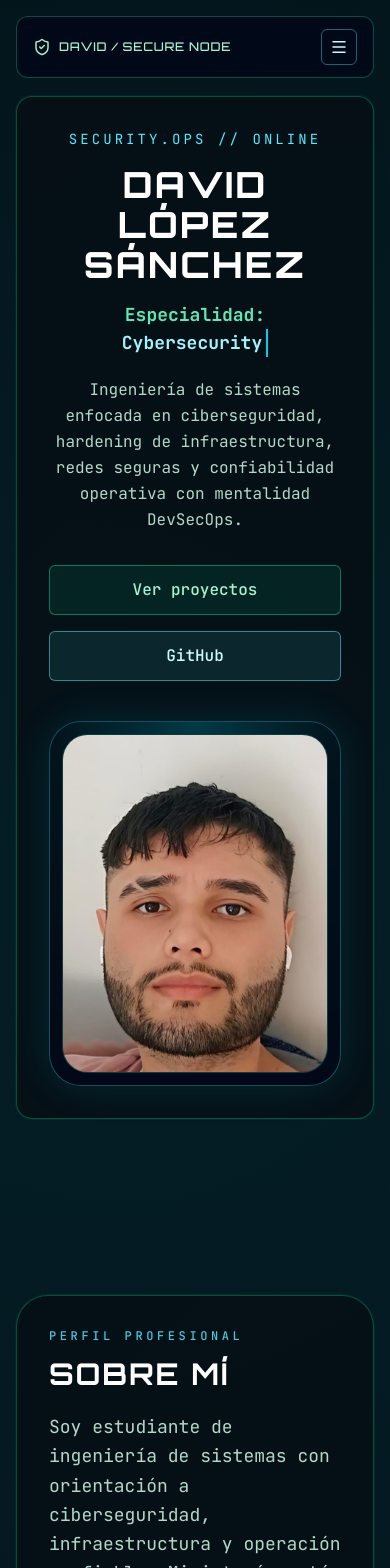
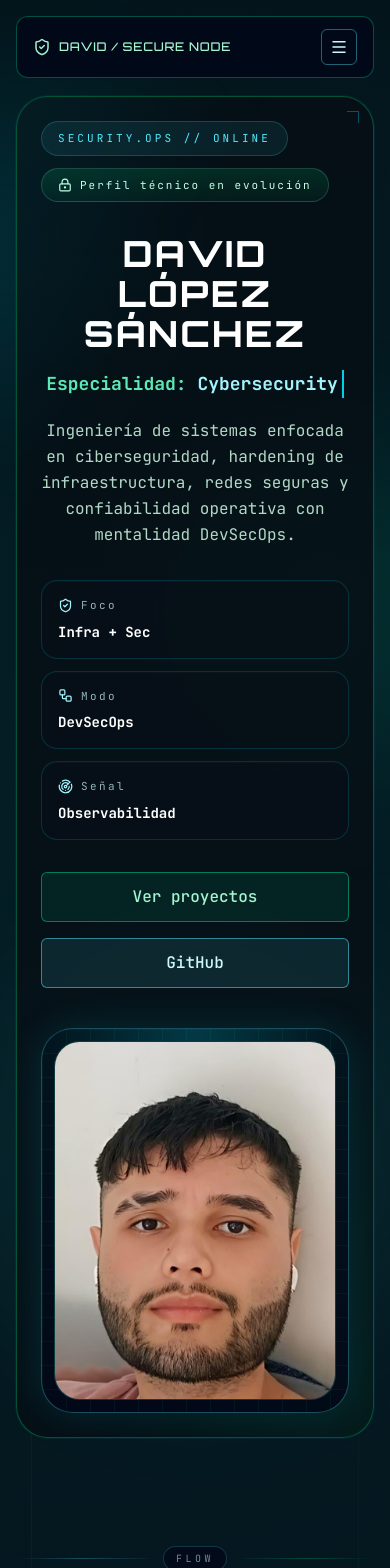
Before and after one commit to davidlszz/portafolio-david, a Next.js app: page / in a window 390 px wide. Shown: the top 1568 px of the page. Built offline with nearby package versions, Linux system fonts and the light colour scheme.

Commit message:
feat: add premium visual layer to hero and projects

```diff
--- a/app/globals.css
+++ b/app/globals.css
@@ -88,19 +88,45 @@ body::after {
   box-shadow:
     0 0 0 1px rgba(0, 229, 255, 0.08),
     0 0 24px rgba(0, 255, 136, 0.08);
+  position: relative;
+  overflow: hidden;
+}
+
+.section-shell::before {
+  content: "";
+  position: absolute;
+  inset: 0;
+  pointer-events: none;
+  background:
+    linear-gradient(120deg, rgba(0, 229, 255, 0.08), transparent 24%),
+    linear-gradient(300deg, rgba(0, 255, 136, 0.08), transparent 26%);
+  opacity: 0.7;
+}
+
+.section-shell::after {
+  content: "";
+  position: absolute;
+  top: 14px;
+  right: 14px;
+  height: 12px;
+  width: 12px;
+  border-top: 1px solid rgba(0, 229, 255, 0.32);
+  border-right: 1px solid rgba(0, 229, 255, 0.32);
 }
 
 .interactive-card {
   transition:
     transform 180ms ease,
     border-color 180ms ease,
-    background-color 180ms ease;
+    background-color 180ms ease,
+    box-shadow 180ms ease;
   will-change: transform;
 }
 
 @media (hover: hover) and (pointer: fine) {
   .interactive-card:hover {
     transform: translateY(-3px);
+    box-shadow: 0 16px 32px rgba(0, 0, 0, 0.18);
   }
 }
 
@@ -151,6 +177,25 @@ body::after {
   color: #9df7ff;
 }
 
+.cyber-metric {
+  border: 1px solid rgba(0, 229, 255, 0.16);
+  background: rgba(7, 16, 24, 0.78);
+  box-shadow: inset 0 1px 0 rgba(255, 255, 255, 0.02);
+}
+
+.cyber-grid-panel {
+  background-image:
+    linear-gradient(rgba(0, 229, 255, 0.05) 1px, transparent 1px),
+    linear-gradient(90deg, rgba(0, 255, 136, 0.05) 1px, transparent 1px);
+  background-size: 24px 24px;
+}
+
+.cyber-badge {
+  border: 1px solid rgba(126, 255, 199, 0.18);
+  background: linear-gradient(180deg, rgba(0, 255, 136, 0.12), rgba(0, 255, 136, 0.05));
+  color: #c8ffe4;
+}
+
 .cyber-link {
   color: #7effc7;
   transition: color 0.2s ease;
--- a/app/page.tsx
+++ b/app/page.tsx
@@ -8,19 +8,32 @@ import CyberParticles from "@/components/CyberParticles";
 import Navbar from "@/components/Navbar";
 import Footer from "@/components/Footer";
 import { LanguageProvider } from "@/components/LanguageContext";
+import SectionDivider from "@/components/SectionDivider";
 
 export default function Home() {
   return (
     <LanguageProvider>
       <main className="relative isolate">
         <CyberParticles />
+        <div className="pointer-events-none absolute inset-0 -z-10 overflow-hidden">
+          <div className="absolute left-[-8rem] top-24 h-72 w-72 rounded-full bg-cyan-400/10 blur-3xl" />
+          <div className="absolute right-[-6rem] top-[28rem] h-80 w-80 rounded-full bg-emerald-400/10 blur-3xl" />
+          <div className="absolute left-1/2 top-[58rem] h-[28rem] w-[28rem] -translate-x-1/2 rounded-full bg-cyan-300/6 blur-3xl" />
+          <div className="absolute inset-y-0 left-[8%] w-px bg-gradient-to-b from-transparent via-cyan-300/10 to-transparent" />
+          <div className="absolute inset-y-0 right-[8%] w-px bg-gradient-to-b from-transparent via-emerald-400/10 to-transparent" />
+        </div>
         <Navbar />
         <div className="relative z-10">
           <Hero />
+          <SectionDivider />
           <About />
+          <SectionDivider />
           <Stack />
+          <SectionDivider />
           <Projects />
+          <SectionDivider />
           <Enfoque />
+          <SectionDivider />
           <Contacto />
           <Footer />
         </div>
--- a/components/Hero.tsx
+++ b/components/Hero.tsx
@@ -2,8 +2,22 @@
 
 import Image from "next/image";
 import { motion, useReducedMotion } from "framer-motion";
+import { LockKeyhole, Radar, ShieldCheck, Workflow } from "lucide-react";
 import { useEffect, useMemo, useState } from "react";
 import { useLanguage } from "./LanguageContext";
+
+const heroMetrics = {
+  es: [
+    { label: "Foco", value: "Infra + Sec", icon: ShieldCheck },
+    { label: "Modo", value: "DevSecOps", icon: Workflow },
+    { label: "Señal", value: "Observabilidad", icon: Radar },
+  ],
+  en: [
+    { label: "Focus", value: "Infra + Sec", icon: ShieldCheck },
+    { label: "Mode", value: "DevSecOps", icon: Workflow },
+    { label: "Signal", value: "Observability", icon: Radar },
+  ],
+} as const;
 
 export default function Hero() {
   const { lang } = useLanguage();
@@ -16,6 +30,7 @@ export default function Hero() {
         : ["Cybersecurity", "Infrastructure", "DevSecOps"],
     [lang],
   );
+  const metrics = heroMetrics[lang];
   const [wordIndex, setWordIndex] = useState(0);
 
   useEffect(() => {
@@ -33,13 +48,12 @@ export default function Hero() {
   return (
     <section
       id="home"
-      className="relative flex min-h-[90svh] scroll-mt-28 items-center justify-center px-4 py-24 md:min-h-screen md:px-6"
+      className="relative flex min-h-[92svh] scroll-mt-28 items-center justify-center px-4 py-24 md:min-h-screen md:px-6"
     >
-      <div className="section-shell w-full max-w-5xl rounded-2xl p-8 md:p-12">
-        <div className="grid items-center gap-10 md:grid-cols-[1.35fr_0.85fr]">
-          <div className="text-center md:text-left">
+      <div className="section-shell w-full max-w-6xl rounded-[2rem] p-6 md:p-12">
+        <div className="mb-8 flex flex-wrap items-center justify-between gap-3">
           <motion.p
-              className="mb-4 font-mono text-sm tracking-[0.22em] text-cyan-300"
+            className="rounded-full border border-cyan-300/18 bg-cyan-300/8 px-4 py-2 font-mono text-[11px] tracking-[0.28em] text-cyan-300"
             initial={{ opacity: 0, y: -20 }}
             animate={{ opacity: 1, y: 0 }}
             transition={{ duration: 0.6 }}
@@ -47,6 +61,19 @@ export default function Hero() {
             SECURITY.OPS // ONLINE
           </motion.p>
 
+          <motion.div
+            className="cyber-badge inline-flex items-center gap-2 rounded-full px-4 py-2 text-[11px] tracking-[0.18em]"
+            initial={{ opacity: 0, y: -14 }}
+            animate={{ opacity: 1, y: 0 }}
+            transition={{ duration: 0.6, delay: 0.08 }}
+          >
+            <LockKeyhole size={14} />
+            {lang === "es" ? "Perfil técnico en evolución" : "Technical profile in progress"}
+          </motion.div>
+        </div>
+
+        <div className="grid items-center gap-10 md:grid-cols-[1.35fr_0.85fr]">
+          <div className="text-center md:text-left">
             <motion.h1
               className="cyber-title mb-4 text-4xl font-extrabold text-white md:text-6xl"
               initial={{ opacity: 0, y: 24 }}
@@ -78,9 +105,29 @@ export default function Hero() {
               transition={{ duration: 0.75, delay: 0.2 }}
             >
               {lang === "es"
-                ? "Ingenier\u00eda de sistemas enfocada en ciberseguridad, hardening de infraestructura, redes seguras y confiabilidad operativa con mentalidad DevSecOps."
+                ? "Ingeniería de sistemas enfocada en ciberseguridad, hardening de infraestructura, redes seguras y confiabilidad operativa con mentalidad DevSecOps."
                 : "Systems engineering focused on cybersecurity, infrastructure hardening, secure networking, and operational reliability with a DevSecOps mindset."}
             </motion.p>
+
+            <motion.div
+              className="mb-8 grid gap-3 sm:grid-cols-3"
+              initial={{ opacity: 0, y: 18 }}
+              animate={{ opacity: 1, y: 0 }}
+              transition={{ duration: 0.55, delay: 0.28 }}
+            >
+              {metrics.map((metric) => (
+                <div
+                  key={metric.label}
+                  className="cyber-metric rounded-2xl px-4 py-4 text-left"
+                >
+                  <div className="mb-2 flex items-center gap-2 text-cyan-200">
+                    <metric.icon size={15} />
+                    <span className="text-[11px] tracking-[0.22em] text-cyan-100/70">{metric.label}</span>
+                  </div>
+                  <p className="text-sm font-semibold text-white">{metric.value}</p>
+                </div>
+              ))}
+            </motion.div>
 
             <motion.div
               className="flex flex-col justify-center gap-4 sm:flex-row md:justify-start"
@@ -111,8 +158,11 @@ export default function Hero() {
             animate={{ opacity: 1, scale: 1, y: 0 }}
             transition={{ duration: 0.6, delay: 0.18 }}
           >
-            <div className="relative mx-auto aspect-[4/5] overflow-hidden rounded-[2rem] border border-cyan-300/30 bg-slate-950/75 p-3 shadow-[0_0_40px_rgba(0,229,255,0.12)]">
+            <div className="cyber-grid-panel relative mx-auto aspect-[4/5] overflow-hidden rounded-[2rem] border border-cyan-300/30 bg-slate-950/75 p-3 shadow-[0_0_40px_rgba(0,229,255,0.12)]">
               <div className="absolute inset-0 bg-[radial-gradient(circle_at_top,rgba(0,229,255,0.18),transparent_36%),linear-gradient(180deg,rgba(0,255,136,0.05),transparent)]" />
+              <div className="absolute left-4 top-4 rounded-full border border-emerald-400/20 bg-slate-950/75 px-3 py-1 text-[10px] tracking-[0.24em] text-emerald-200">
+                {lang === "es" ? "IDENTIDAD" : "IDENTITY"}
+              </div>
               <div className="relative h-full overflow-hidden rounded-[1.6rem] border border-emerald-400/20 bg-slate-900">
                 {hasProfileImage ? (
                   <Image
--- a/components/Projects.tsx
+++ b/components/Projects.tsx
@@ -1,7 +1,17 @@
 "use client";
 
 import FadeInSection from "./FadeInSection";
-import { BellRing, Lock, Network, ShieldCheck, TerminalSquare, Waypoints, Workflow } from "lucide-react";
+import {
+  BellRing,
+  CircleCheckBig,
+  Layers3,
+  Lock,
+  Network,
+  ShieldCheck,
+  TerminalSquare,
+  Waypoints,
+  Workflow,
+} from "lucide-react";
 import { SiGithubactions, SiGit, SiLinux, SiNginx } from "react-icons/si";
 import { useLanguage } from "./LanguageContext";
 
@@ -12,8 +22,10 @@ export default function Projects() {
       title: lang === "es" ? "Hardening de servidor VPS" : "VPS server hardening",
       description:
         lang === "es"
-          ? "Fortalecimiento de un servidor Linux con Nginx, pol\u00edticas SSH, m\u00ednimo privilegio y TLS para tr\u00e1fico cifrado."
+          ? "Fortalecimiento de un servidor Linux con Nginx, políticas SSH, mínimo privilegio y TLS para tráfico cifrado."
           : "Linux server hardening with Nginx, SSH policies, least privilege, and TLS for encrypted traffic.",
+      ribbon: lang === "es" ? "Infraestructura" : "Infrastructure",
+      status: lang === "es" ? "Blueprint activo" : "Active blueprint",
       tags: [
         { label: "Linux", icon: SiLinux, type: "react-icons" },
         { label: "Nginx", icon: SiNginx, type: "react-icons" },
@@ -26,8 +38,10 @@ export default function Projects() {
       title: lang === "es" ? "Pipeline CI/CD con controles" : "Controlled CI/CD pipeline",
       description:
         lang === "es"
-          ? "Pipeline de despliegue con validaciones automatizadas, versionado seguro y reducci\u00f3n de cambios manuales en producci\u00f3n."
+          ? "Pipeline de despliegue con validaciones automatizadas, versionado seguro y reducción de cambios manuales en producción."
           : "Deployment pipeline with automated validations, secure versioning, and reduced manual changes in production.",
+      ribbon: "DevSecOps",
+      status: lang === "es" ? "Entrega segura" : "Secure delivery",
       tags: [
         { label: "Git", icon: SiGit, type: "react-icons" },
         { label: "CI/CD", icon: SiGithubactions, type: "react-icons" },
@@ -39,8 +53,10 @@ export default function Projects() {
       title: lang === "es" ? "Laboratorio Blue Team" : "Blue Team lab",
       description:
         lang === "es"
-          ? "Escenarios de monitoreo con recolecci\u00f3n de logs, detecci\u00f3n de anomal\u00edas y respuesta inicial para bajar MTTR."
+          ? "Escenarios de monitoreo con recolección de logs, detección de anomalías y respuesta inicial para bajar MTTR."
           : "Monitoring scenarios with log collection, anomaly detection, and first-response workflows to reduce MTTR.",
+      ribbon: lang === "es" ? "Detección" : "Detection",
+      status: lang === "es" ? "Observabilidad" : "Observability",
       tags: [
         { label: "Logs", icon: TerminalSquare, type: "lucide" },
         { label: "Alerting", icon: BellRing, type: "lucide" },
@@ -49,11 +65,13 @@ export default function Projects() {
       ],
     },
     {
-      title: lang === "es" ? "Segmentaci\u00f3n de red" : "Network segmentation",
+      title: lang === "es" ? "Segmentación de red" : "Network segmentation",
       description:
         lang === "es"
-          ? "Dise\u00f1o de segmentaci\u00f3n por subredes para separar servicios cr\u00edticos, reducir movimiento lateral y mejorar control de acceso."
+          ? "Diseño de segmentación por subredes para separar servicios críticos, reducir movimiento lateral y mejorar control de acceso."
           : "Subnet-based segmentation to isolate critical services, reduce lateral movement, and improve access control.",
+      ribbon: lang === "es" ? "Arquitectura" : "Architecture",
+      status: lang === "es" ? "Defensa en capas" : "Defense in depth",
       tags: [
         { label: "TCP/IP", icon: Network, type: "lucide" },
         { label: "Subnetting", icon: Waypoints, type: "lucide" },
@@ -68,19 +86,77 @@ export default function Projects() {
       className="content-section flex min-h-[78svh] scroll-mt-28 items-center px-4 py-20 md:min-h-screen md:px-6"
     >
       <FadeInSection>
-        <div className="section-shell mx-auto max-w-5xl rounded-2xl p-8 md:p-12">
-          <h2 className="cyber-title mb-10 text-3xl font-bold text-white md:text-4xl">
+        <div className="section-shell mx-auto max-w-6xl overflow-hidden rounded-[2rem] p-8 md:p-12">
+          <div className="mb-10 grid gap-8 lg:grid-cols-[1.15fr_0.85fr]">
+            <div>
+              <p className="mb-3 text-xs font-medium tracking-[0.3em] text-cyan-300/85">
+                {lang === "es" ? "CASOS DE CONSTRUCCIÓN" : "BUILD CASES"}
+              </p>
+              <h2 className="cyber-title mb-5 text-3xl font-bold text-white md:text-4xl">
                 {lang === "es" ? "Proyectos" : "Projects"}
               </h2>
+              <p className="cyber-text max-w-3xl text-base leading-relaxed md:text-lg">
+                {lang === "es"
+                  ? "Cada proyecto está pensado como una pieza técnica presentable: con arquitectura clara, foco operativo y una narrativa que conecta seguridad, infraestructura y ejecución real."
+                  : "Each project is designed as a presentable technical artifact: with clear architecture, operational focus, and a narrative that connects security, infrastructure, and real execution."}
+              </p>
+            </div>
+
+            <div className="cyber-grid-panel rounded-[1.6rem] border border-cyan-300/18 bg-slate-950/65 p-6">
+              <div className="mb-5 flex items-center gap-3">
+                <div className="rounded-2xl border border-emerald-400/20 bg-emerald-400/10 p-3 text-emerald-200">
+                  <Layers3 size={20} />
+                </div>
+                <div>
+                  <p className="text-sm font-semibold text-white">
+                    {lang === "es" ? "Criterio de portafolio" : "Portfolio criteria"}
+                  </p>
+                  <p className="text-sm text-cyan-100/70">
+                    {lang === "es" ? "Mostrar diseño, operación y trazabilidad" : "Show design, operations, and traceability"}
+                  </p>
+                </div>
+              </div>
+
+              <div className="grid gap-3">
+                {[
+                  lang === "es" ? "Arquitectura defendible" : "Defensible architecture",
+                  lang === "es" ? "Tecnologías visibles" : "Visible technologies",
+                  lang === "es" ? "Narrativa profesional" : "Professional narrative",
+                ].map((item) => (
+                  <div
+                    key={item}
+                    className="rounded-xl border border-cyan-300/15 bg-slate-900/80 px-4 py-3"
+                  >
+                    <div className="flex items-center gap-3">
+                      <CircleCheckBig size={16} className="text-emerald-200" />
+                      <span className="text-sm text-cyan-100/85">{item}</span>
+                    </div>
+                  </div>
+                ))}
+              </div>
+            </div>
+          </div>
 
           <div className="grid gap-6 md:grid-cols-2">
             {projects.map((project) => (
               <article
                 key={project.title}
-                className="interactive-card group rounded-xl border border-cyan-300/25 bg-slate-950/60 p-6 hover:border-cyan-300/55"
+                className="interactive-card relative overflow-hidden rounded-[1.6rem] border border-cyan-300/25 bg-slate-950/60 p-6 hover:border-cyan-300/55"
               >
+                <div className="pointer-events-none absolute inset-0 bg-[radial-gradient(circle_at_top_right,rgba(0,229,255,0.12),transparent_30%),linear-gradient(180deg,rgba(0,255,136,0.04),transparent_45%)]" />
+                <div className="relative">
+                  <div className="mb-5 flex flex-wrap items-center justify-between gap-3">
+                    <span className="rounded-full border border-cyan-300/18 bg-cyan-300/8 px-3 py-1 text-[11px] tracking-[0.2em] text-cyan-100/75">
+                      {project.ribbon}
+                    </span>
+                    <span className="rounded-full border border-emerald-400/18 bg-emerald-400/8 px-3 py-1 text-[11px] tracking-[0.16em] text-emerald-200">
+                      {project.status}
+                    </span>
+                  </div>
+
                   <h3 className="mb-3 text-xl font-semibold text-cyan-100">{project.title}</h3>
-                <p className="cyber-text mb-4 text-sm leading-relaxed">{project.description}</p>
+                  <p className="cyber-text mb-5 text-sm leading-relaxed">{project.description}</p>
+
                   <div className="flex flex-wrap gap-2">
                     {project.tags.map((tag) => (
                       <span
@@ -92,6 +168,7 @@ export default function Projects() {
                       </span>
                     ))}
                   </div>
+                </div>
               </article>
             ))}
           </div>
--- /dev/null
+++ b/components/SectionDivider.tsx
@@ -0,0 +1,13 @@
+"use client";
+
+export default function SectionDivider() {
+  return (
+    <div className="pointer-events-none relative mx-auto flex w-full max-w-6xl items-center gap-4 px-4 py-3 md:px-6">
+      <div className="h-px flex-1 bg-gradient-to-r from-transparent via-cyan-300/25 to-cyan-300/5" />
+      <div className="rounded-full border border-cyan-300/20 bg-slate-950/70 px-3 py-1 text-[10px] tracking-[0.35em] text-cyan-100/55">
+        FLOW
+      </div>
+      <div className="h-px flex-1 bg-gradient-to-l from-transparent via-emerald-400/25 to-emerald-400/5" />
+    </div>
+  );
+}
```
Lines whose indentation alone changed are shown as unchanged.
